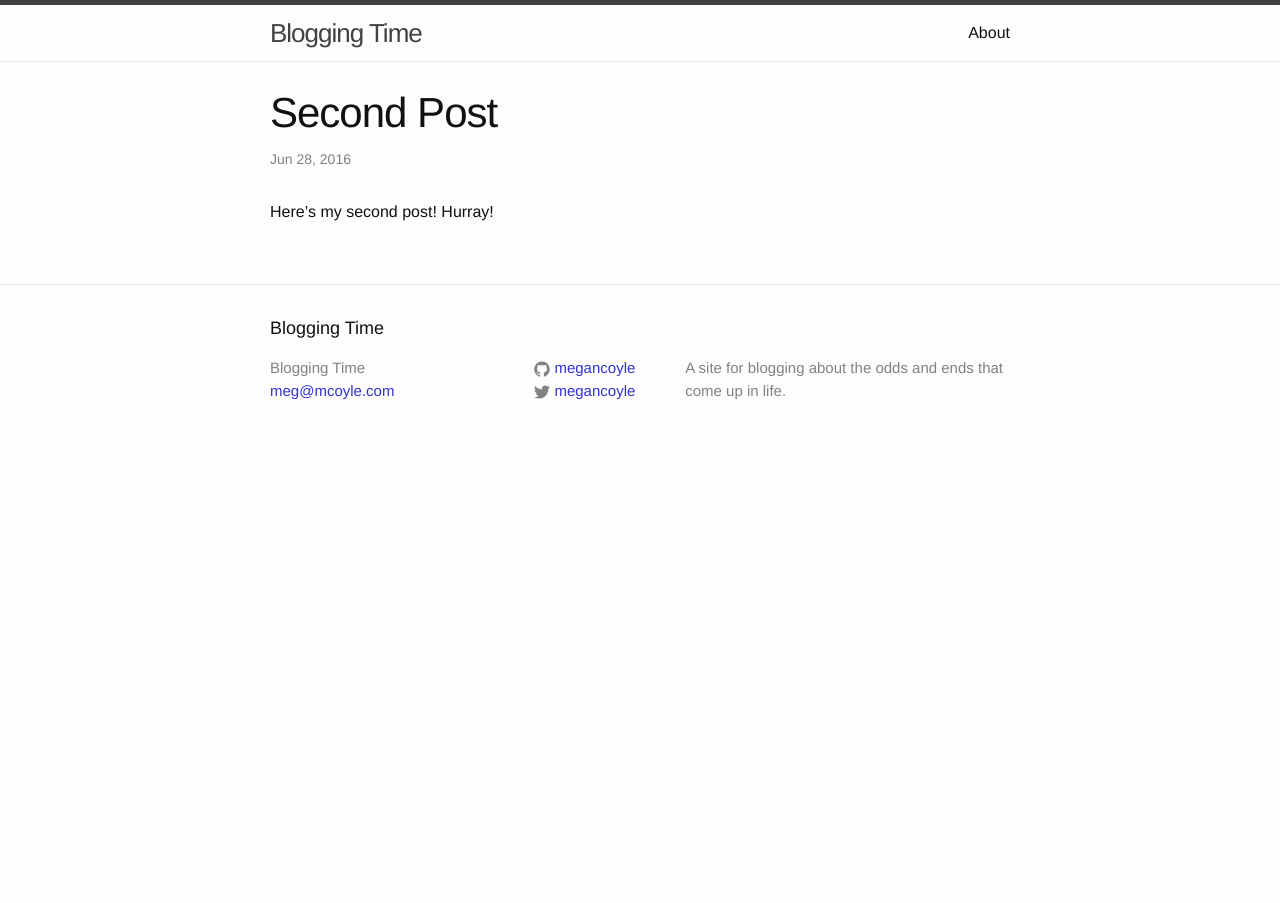
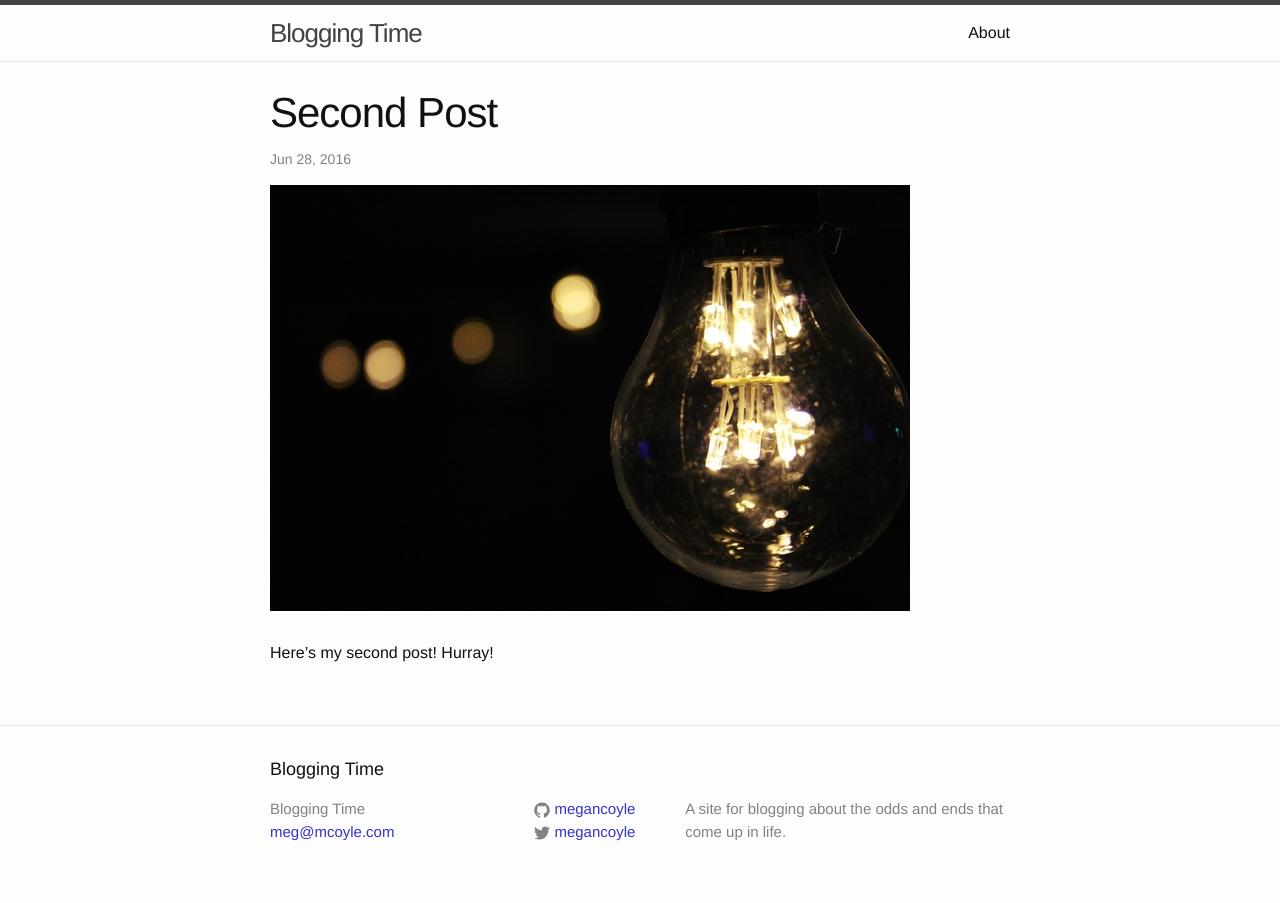
Before and after one commit to megancoyle/blogging-time, a Jekyll site: the page built from _posts/2016-06-28-second-post.markdown, in a window 1280 px wide. Built offline with Jekyll 4.4.1, drawn with Linux system fonts in a browser that asks for light colours.

Commit message:
Add images to templates

```diff
--- a/_layouts/post.html
+++ b/_layouts/post.html
@@ -6,6 +6,7 @@ layout: default
   <header class="post-header">
     <h1 class="post-title" itemprop="name headline">{{ page.title }}</h1>
     <p class="post-meta"><time datetime="{{ page.date | date_to_xmlschema }}" itemprop="datePublished">{{ page.date | date: "%b %-d, %Y" }}</time>{% if page.author %} • <span itemprop="author" itemscope itemtype="http://schema.org/Person"><span itemprop="name">{{ page.author }}</span></span>{% endif %}</p>
+    <img class="feature-image" src="{{ page.featureImage }}">
   </header>
 
   <div class="post-content" itemprop="articleBody">
--- a/_posts/2016-06-27-working-with-jekyll.markdown
+++ b/_posts/2016-06-27-working-with-jekyll.markdown
@@ -1,6 +1,7 @@
 ---
 layout: post
 title:  "Working with Jekyll!"
+featureImage: /images/yellow-design.jpg
 date:   2016-06-27 14:17:54 -0400
 categories: jekyll update
 ---
--- a/_posts/2016-06-28-second-post.markdown
+++ b/_posts/2016-06-28-second-post.markdown
@@ -1,6 +1,7 @@
 ---
 layout: post
 title:  "Second Post"
+featureImage: /images/creative-b-and-white.jpg
 date:   2016-06-28 14:17:54 -0400
 categories: jekyll update
 ---
```
